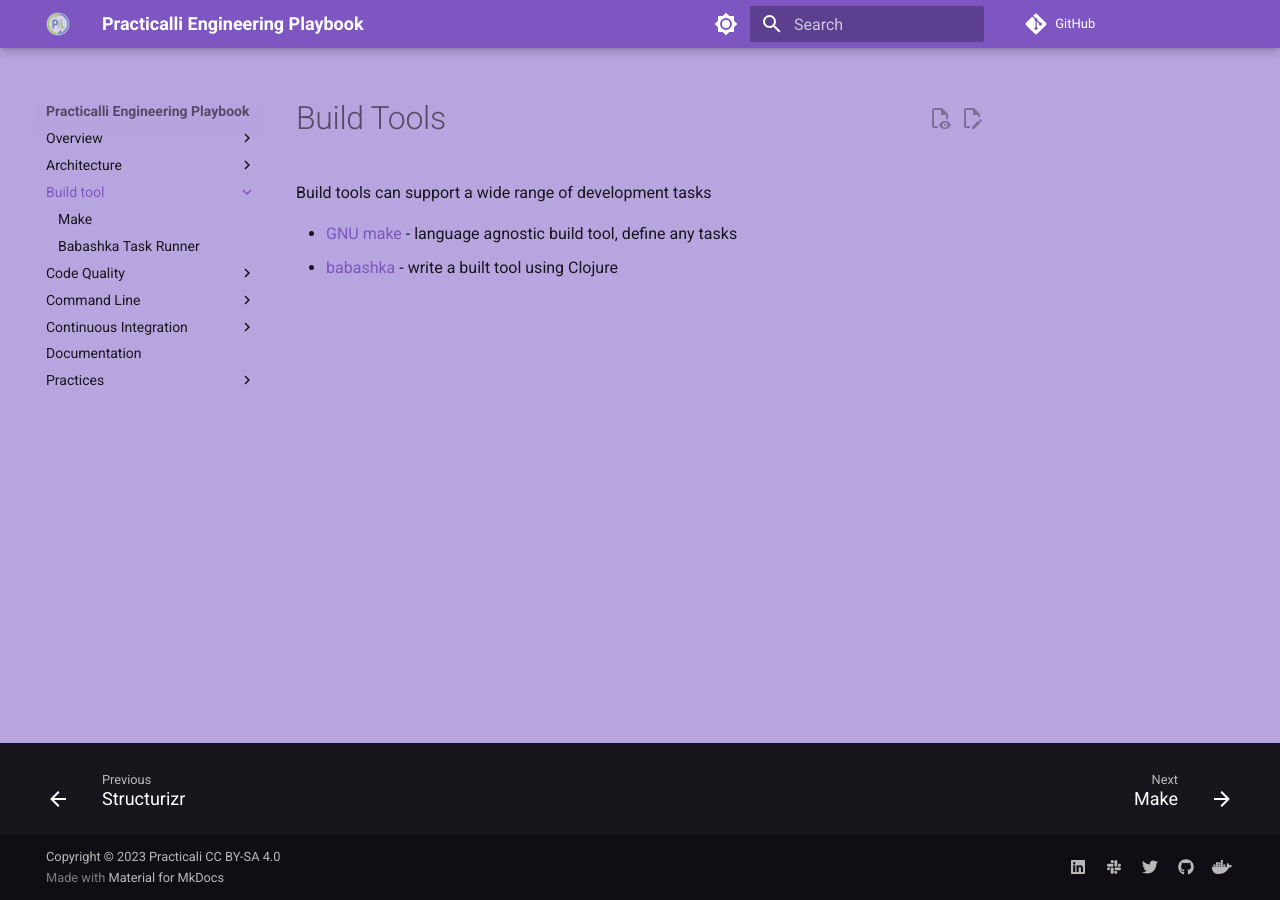
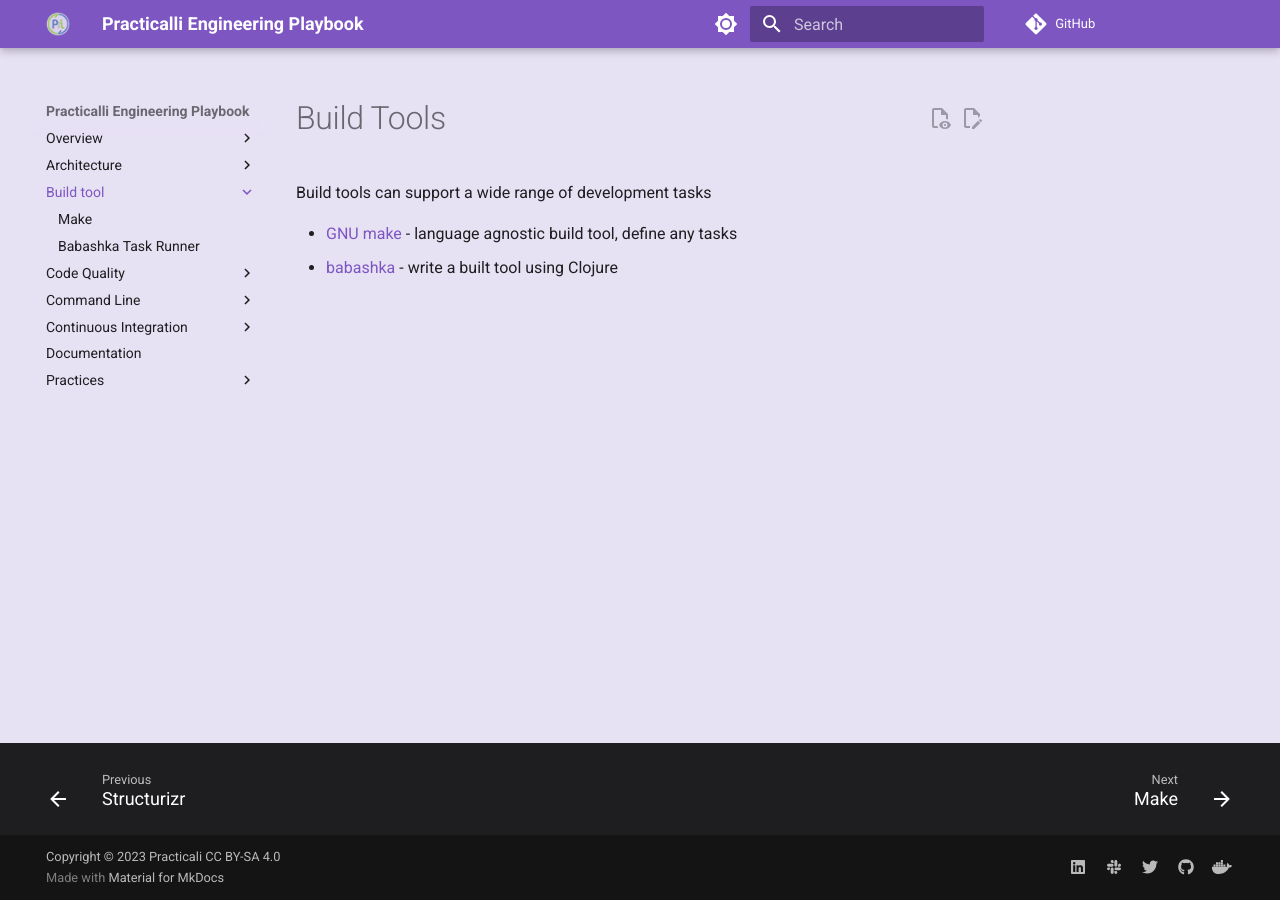
Before and after one commit to practicalli/engineering-playbook, an MkDocs documentation site: the page built from docs/build-tool/index.md, in a window 1280 px wide. Built offline with MkDocs 1.6.1 and Material for MkDocs 9.7.7, drawn with Linux system fonts in a browser that asks for light colours; plug-ins that fetch from the network failed and are left out; comment, search, counter and statistics services are not loaded.

Commit message:
mkdocs: subtle colour selection for theme

```diff
--- a/docs/assets/stylesheets/extra.css
+++ b/docs/assets/stylesheets/extra.css
@@ -1,7 +1,7 @@
 [data-md-color-scheme="default"] {
-  --md-default-bg-color: hsla(258, 48%, 76%, 0.98);
-  --md-code-bg-color: hsla(258, 80%, 84%, 0.64);
+  --md-default-bg-color: hsla(258, 48%, 92%, 0.98);
+  --md-code-bg-color: hsla(258, 80%, 88%, 0.64);
   --md-code-hl-color: hsla(258, 88%, 80%, 0.92);
-  --md-admonition-bg-color: hsla(258, 80%, 86%, 0.92);
+  --md-admonition-bg-color: hsla(258, 80%, 92%, 0.92);
   --md-typeset-kbd-color: hsla(258, 100%, 92%, 0.98);
 }
```
